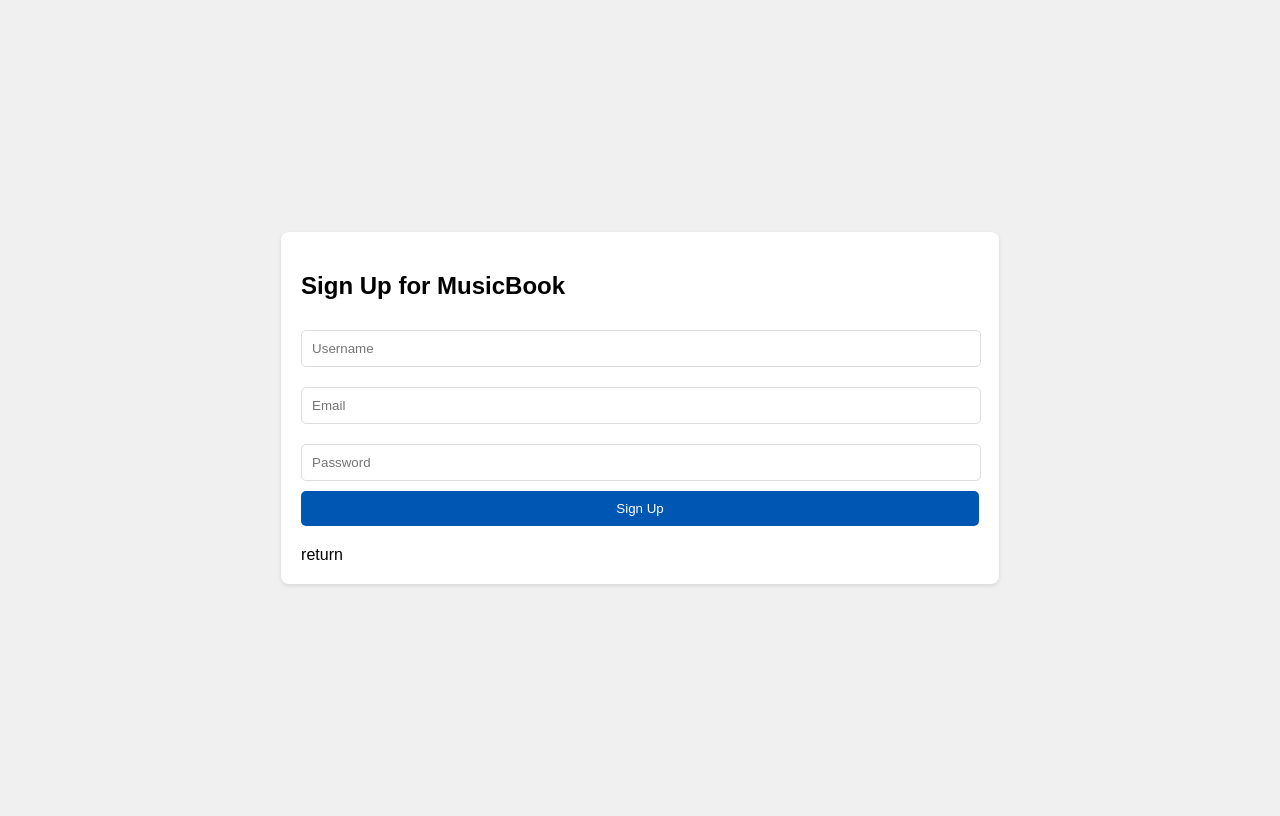
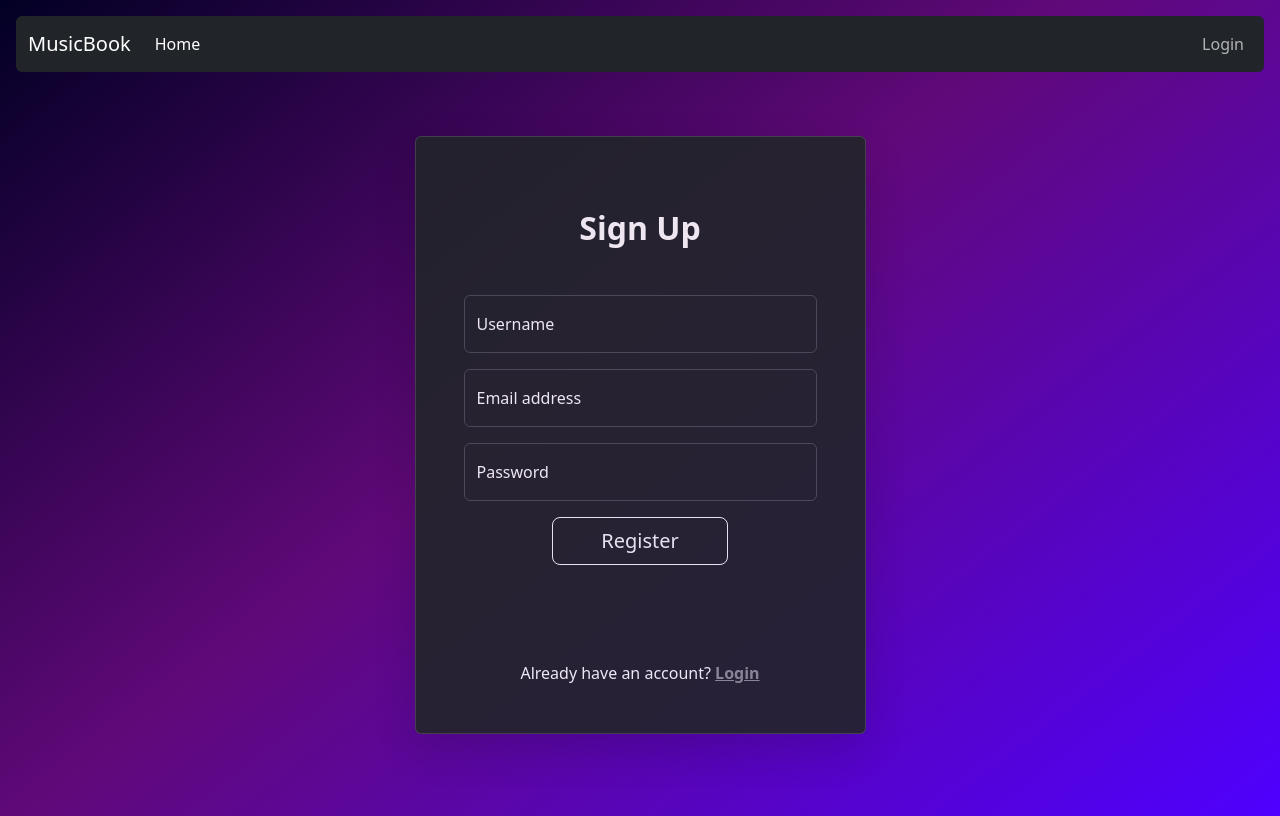
Before and after one commit to Weetabicx/django_project, a Django app: template musicbox/templates/user/register.html in a window 1280 px wide. Run offline with Django 3.2, Linux system fonts and the light colour scheme; the template is opened without the code that fills it, so the values that code supplies are empty.

Commit message:
CSS for login/register + base changes

```diff
--- a/musicbox/templates/base.html
+++ b/musicbox/templates/base.html
@@ -1,25 +1,27 @@
 <!DOCTYPE html>
-<html lang="en">
+<html lang="en" data-bs-theme="dark">
 <head>
     <meta charset="UTF-8">
     <meta name="viewport" content="width=device-width, initial-scale=1.0">
-    {% block title %}My Django Project{% endblock %}
+	<link href="https://cdn.jsdelivr.net/npm/bootstrap@5.3.3/dist/css/bootstrap.min.css" rel="stylesheet" integrity="sha384-QWTKZyjpPEjISv5WaRU9OFeRpok6YctnYmDr5pNlyT2bRjXh0JMhjY6hW+ALEwIH" crossorigin="anonymous">
+    {% block title %}<title>My Django Project</title>{% endblock %}
     {% block styles %}
-
+	<style>
+		.gradient-custom {
+			background: rgb(2,0,36);
+			background: linear-gradient(142deg, rgba(2,0,36,1) 0%, rgba(96,9,121,1) 46%, rgba(79,0,255,1) 100%);
+		}
+		.opacity-90 {
+			opacity: 0.9;
+		}
+	</style>
     {% endblock %}
 </head>
-<body>
+<body class="vh-100 gradient-custom">
 
-<<<<<<< Updated upstream
-
-    <nav>
-
-    </nav>
-
-=======
 	<header>
 		{% block nav %}
-		<nav class="navbar navbar-expand-lg bd-navbar sticky-top rounded-2 m-3">
+		<nav class="navbar navbar-expand-lg bd-navbar bg-dark sticky-top rounded-2 m-3">
 			<div class="container-fluid">
 				<span class="navbar-brand mb-0 h1">MusicBook</span>
 				<div class="collapse navbar-collapse" id="navbarSupportedContent">
@@ -39,7 +41,6 @@
 		{% endblock %}
 	</header>
 
->>>>>>> Stashed changes
     <main>
         {% block content %}
 
@@ -51,7 +52,9 @@
     </footer>
 
     {% block scripts %}
-
-    {% endblock %}
+	<script src="https://cdn.jsdelivr.net/npm/bootstrap@5.3.3/dist/js/bootstrap.bundle.min.js" integrity="sha384-YvpcrYf0tY3lHB60NNkmXc5s9fDVZLESaAA55NDzOxhy9GkcIdslK1eN7N6jIeHz" crossorigin="anonymous"></script>
+	<script src="https://cdn.jsdelivr.net/npm/@popperjs/core@2.11.8/dist/umd/popper.min.js" integrity="sha384-I7E8VVD/ismYTF4hNIPjVp/Zjvgyol6VFvRkX/vR+Vc4jQkC+hVqc2pM8ODewa9r" crossorigin="anonymous"></script>
+	<script src="https://cdn.jsdelivr.net/npm/bootstrap@5.3.3/dist/js/bootstrap.min.js" integrity="sha384-0pUGZvbkm6XF6gxjEnlmuGrJXVbNuzT9qBBavbLwCsOGabYfZo0T0to5eqruptLy" crossorigin="anonymous"></script>
+	{% endblock %}
 </body>
 </html>
--- a/musicbox/templates/user/register.html
+++ b/musicbox/templates/user/register.html
@@ -1,55 +1,39 @@
-<!DOCTYPE html>
-<html lang="en">
-<head>
-    <meta charset="UTF-8">
-    <meta name="viewport" content="width=device-width, initial-scale=1.0">
-    <title>MusicBook - Sign Up</title>
-    <style>
-        body {
-            font-family: Arial, sans-serif;
-            display: flex;
-            justify-content: center;
-            align-items: center;
-            height: 100vh;
-            background-color: #f0f0f0;
-        }
-        form {
-            background: white;
-            padding: 20px;
-            border-radius: 8px;
-            box-shadow: 0 2px 4px rgba(0,0,0,0.1);
-        }
-        input[type="text"], input[type="password"], input[type="email"] {
-            width: calc(100% - 20px);
-            padding: 10px;
-            margin: 10px 0;
-            border-radius: 5px;
-            border: 1px solid #ddd;
-        }
-        button {
-            width: 100%;
-            padding: 10px;
-            border: none;
-            border-radius: 5px;
-            background-color: #0056b3;
-            color: white;
-            cursor: pointer;
-        }
-        button:hover {
-            background-color: #004494;
-        }
-    </style>
-</head>
-<body>
-    <form>
-        <h2>Sign Up for MusicBook</h2>
-        <input type="text" placeholder="Username" required>
-        <input type="email" placeholder="Email" required>
-        <input type="password" placeholder="Password" required>
-        <button type="submit">Sign Up</button><!--TODO add the information to the system-->
-        <div style="margin-top: 20px;">
-            <a href="{% url 'index' %}" class="button" style="text-decoration: none; color: black;">return</a>
+{% extends 'base.html' %}
+
+{% block styles %}
+{{ block.super }}
+{% endblock %}
+
+{% block content %}
+<main>
+    <div class="container py-5 h-100 opacity-90">
+        <div class="row d-flex justify-content-center align-items-center h-100">
+            <div class="col-12 col-md-8 col-lg-6 col-xl-5">
+                <div class="card bg-dark text-white shadow-lg">
+                    <div class="card-body p-5 text-center">
+                        <div class="mb-md-5 mt-md-4 pb-5">
+                            <h2 class="fw-bold mb-5">Sign Up</h2>
+                            <div class="form-floating mb-3">
+                                <input type="text" class="form-control" id="floatingInput" placeholder="Username">
+                                <label for="floatingInput">Username</label>
+                            </div>
+                            <div class="form-floating mb-3">
+                                <input type="email" class="form-control" id="floatingInput" placeholder="name@example.com">
+                                <label for="floatingInput">Email address</label>
+                            </div>
+                            <div class="form-floating mb-3">
+                                <input type="password" class="form-control" id="floatingPassword" placeholder="Password">
+                                <label for="floatingPassword">Password</label>
+                            </div>
+                            <button class="btn btn-outline-light btn-lg px-5" type="submit">Register</button>
+                        </div>
+                        <div>
+                            <p class="mb-0">Already have an account? <a href="{% url 'login' %}" class="text-white-50 fw-bold">Login</a></p>
+                        </div>
+                    </div>
+                </div>
+            </div>
         </div>
-    </form>
-</body>
-</html>
+    </div>
+</main>
+{% endblock %}
```
Also changed, not shown: musicbox/templates/user/index.html (+2 -49 lines), musicbox/templates/user/login.html (+34 -55 lines).
